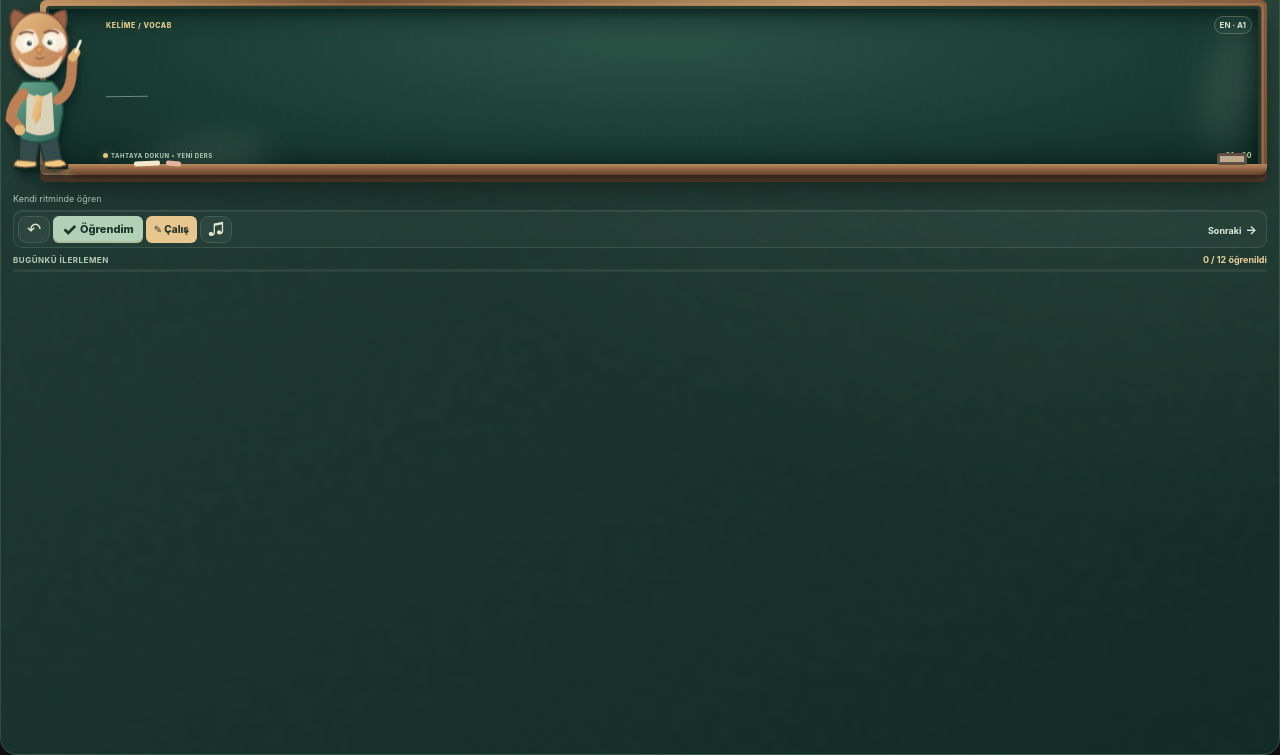
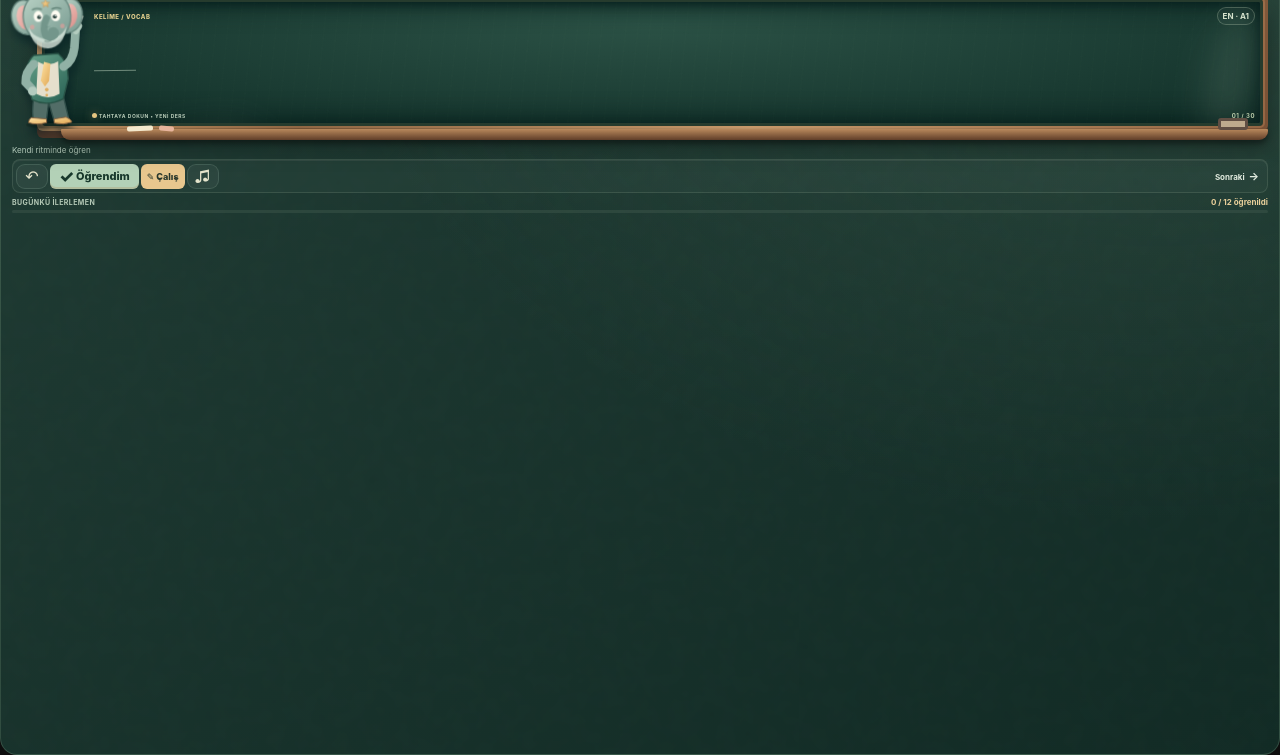
Before and after one commit to snansrin/ChalkLingo, an Electron app: page ui/index.html in a window 1280 px wide. Shown: the part 45-800 px from the top of the page. Drawn offline with Linux system fonts and the light colour scheme; no server answers.

Commit message:
Make ChalkLingo more compact with Mimo the memory elephant

```diff
--- a/main.cjs
+++ b/main.cjs
@@ -8,7 +8,7 @@ const { requestLocalTutor } = require('./ui/ollama-bridge.cjs');
 protocol.registerSchemesAsPrivileged([{scheme:'chalk',privileges:{standard:true,secure:true,supportFetchAPI:true,stream:true}}]);
 let mainWindow;
 let tray;
-const SMALL={width:360,height:340},LARGE={width:520,height:640};
+const SMALL={width:320,height:280},LARGE={width:520,height:640};
 let quitting=false;
 let layoutExpanded=false,compactPosition=null;
 function startupExe(){return process.env.PORTABLE_EXECUTABLE_FILE||process.execPath;}
--- a/package.json
+++ b/package.json
@@ -1,6 +1,6 @@
 {
   "name": "chalklingo",
-  "version": "0.3.5",
+  "version": "0.3.6",
   "description": "A research-informed interactive chalkboard language tutor with optional local LLM",
   "author": "ChalkLingo Contributors",
   "license": "MIT",
--- a/ui/app.js
+++ b/ui/app.js
@@ -78,7 +78,7 @@ function setCurrent(card){
  elements.lessonExample.textContent=card.example;
  elements.lessonExample.setAttribute('title',card.note);
  elements.teacherTip.title=card.note;
- elements.teacherTip.textContent=persisted.dayIsReview&&activeDay()?'Lumi: Bildiklerini sağlamlaştırıyoruz. Bu kelimeler kalıcı hafızana yerleşiyor.':activeDay()?`Lumi: Gün ${persisted.dayNumber}. “${card.front}” kelimesini örneğinde yakala.`:(card.note||'Lumi: Her gün küçük bir adım, güçlü bir alışkanlık kurar.');
+   elements.teacherTip.textContent=persisted.dayIsReview&&activeDay()?'Mimo: Bildiklerini sağlamlaştırıyoruz. Bu kelimeler kalıcı hafızana yerleşiyor.':activeDay()?`Mimo: Gün ${persisted.dayNumber}. “${card.front}” kelimesini örneğinde yakala.`:(card.note||'Mimo: Her gün küçük bir adım, güçlü bir alışkanlık kurar.');
  const list=deck();
  const index=list.findIndex(x=>x.id===card.id)+1;
  elements.lessonIndex.textContent=`${String(index).padStart(2,'0')} / ${String(list.length).padStart(2,'0')}`;
@@ -306,7 +306,7 @@ function attach(){
  document.addEventListener('chalk:practiceOpened',()=>{panel('expanded');cancelTransition();scheduler.pause();clearTimeout(speakTimer);cancelPronunciation();mood('thinking');});
  document.addEventListener('chalk:feedback',e=>{
   mood(e.detail);
-  const lines={correct:'Lumi: Güzel hatırladın. Şimdi bu kelimeyi kendi cümlende kullan.',retry:'Lumi: Acele yok. İpucuna bak, bir kez daha dene; hatalar öğrenmenin parçası.',complete:'Lumi: Oturum tamamlandı. Kısa bir nefes al; hazır olduğunda yeni kelimeler seni bekliyor.'};
+  const lines={correct:'Mimo: Güzel hatırladın. Şimdi bu kelimeyi kendi cümlende kullan.',retry:'Mimo: Acele yok. İpucuna bak, bir kez daha dene; hatalar öğrenmenin parçası.',complete:'Mimo: Oturum tamamlandı. Kısa bir nefes al; hazır olduğunda yeni kelimeler seni bekliyor.'};
   if(lines[e.detail])elements.teacherTip.textContent=lines[e.detail];
   if(settings.lessonSound)cue(e.detail);
  });
--- a/ui/index.html
+++ b/ui/index.html
@@ -47,34 +47,42 @@
         <div class="eraser" id="eraser" aria-hidden="true"></div>
       </div>
     </div>
-    <div class="teacher" title="Lumi · kelime koçun" aria-hidden="true">
+    <div class="teacher" title="Mimo · hafıza filin" aria-hidden="true">
       <svg viewBox="0 0 180 330" aria-hidden="true" focusable="false">
         <defs>
-          <linearGradient id="owlBody" x1=".1" y1="0" x2=".9" y2="1"><stop offset="0" stop-color="#65a28b"/><stop offset="1" stop-color="#2d6658"/></linearGradient>
-          <linearGradient id="owlFeather" x1="0" y1="0" x2=".8" y2="1"><stop offset="0" stop-color="#e8bd83"/><stop offset="1" stop-color="#bd8055"/></linearGradient>
-          <linearGradient id="owlScarf" x1="0" y1="0" x2="1" y2="1"><stop offset="0" stop-color="#f2d59c"/><stop offset="1" stop-color="#d99f5d"/></linearGradient>
+          <linearGradient id="elephantBody" x1=".1" y1="0" x2=".9" y2="1"><stop offset="0" stop-color="#b9d2c5"/><stop offset="1" stop-color="#789b91"/></linearGradient>
+          <linearGradient id="elephantEar" x1="0" y1="0" x2="1" y2="1"><stop offset="0" stop-color="#f3c6bd"/><stop offset="1" stop-color="#d88f8a"/></linearGradient>
+          <linearGradient id="elephantVest" x1="0" y1="0" x2=".8" y2="1"><stop offset="0" stop-color="#68a38a"/><stop offset="1" stop-color="#2d6658"/></linearGradient>
+          <linearGradient id="elephantGold" x1="0" y1="0" x2="1" y2="1"><stop offset="0" stop-color="#ffe4a6"/><stop offset="1" stop-color="#dfa653"/></linearGradient>
         </defs>
-        <ellipse cx="86" cy="316" rx="50" ry="8" fill="#00130e" opacity=".28"/>
-        <path d="M55 235 Q44 268 48 304 Q59 314 77 308 L84 266 L94 307 Q111 314 126 304 L116 244Z" fill="#334c4b" stroke="#1d3732" stroke-width="3"/>
-        <path d="M44 300 Q38 303 37 310 Q54 316 78 311 L78 303Z M94 303 L94 311 Q115 316 134 309 Q132 302 122 299Z" fill="#f0c982" stroke="#805c3d" stroke-width="2"/>
-        <path d="M54 154 Q36 170 39 220 L50 260 Q83 276 119 257 L128 214 Q129 171 108 154Z" fill="url(#owlBody)" stroke="#214e43" stroke-width="3"/>
-        <path d="M61 174 Q84 191 108 173 L112 246 Q86 262 59 246Z" fill="#e6dbc0" opacity=".92"/>
-        <path d="M78 178 L91 182 L87 220 L78 233 L70 220Z" fill="url(#owlScarf)"/>
-        <path d="M54 177 Q34 195 32 223 L47 240" fill="none" stroke="#bd8055" stroke-width="20" stroke-linecap="round"/>
-        <circle cx="48" cy="244" r="10" fill="#e4b878"/>
-        <g class="chalk-arm"><path d="M116 188 Q137 178 144 149 L150 112" fill="none" stroke="#bd8055" stroke-width="19" stroke-linecap="round"/><path d="M150 112 L157 103" fill="none" stroke="#e4b878" stroke-width="16" stroke-linecap="round"/><path d="M157 102 L167 83" fill="none" stroke="#f5f0df" stroke-width="5" stroke-linecap="round"/></g>
+        <ellipse cx="86" cy="316" rx="48" ry="8" fill="#00130e" opacity=".28"/>
+        <path d="M61 235 Q49 269 53 303 Q64 314 82 307 L87 266 L99 307 Q117 314 131 303 L116 240Z" fill="#526d67" stroke="#304e49" stroke-width="3"/>
+        <path d="M49 300 Q43 304 43 311 Q60 317 83 311 L82 303Z M99 303 L99 312 Q120 317 138 310 Q136 303 125 299Z" fill="url(#elephantGold)" stroke="#805c3d" stroke-width="2"/>
+        <path d="M55 164 Q35 180 39 220 L51 261 Q83 277 119 259 L130 215 Q130 177 108 160Z" fill="url(#elephantVest)" stroke="#285346" stroke-width="3"/>
+        <path d="M64 178 Q86 191 108 177 L111 248 Q86 263 60 248Z" fill="#f0e6d2" opacity=".94"/>
+        <path d="M77 178 L91 182 L88 220 L79 232 L70 219Z" fill="url(#elephantGold)"/>
+        <circle cx="83" cy="239" r="4" fill="#dfad5f"/><circle cx="83" cy="251" r="3" fill="#dfad5f"/>
+        <path d="M55 183 Q36 200 37 223 L51 238" fill="none" stroke="#91b1a5" stroke-width="19" stroke-linecap="round"/>
+        <circle cx="52" cy="242" r="10" fill="#b3ccbf"/>
+        <g class="chalk-arm"><path d="M117 188 Q138 178 144 149 L150 112" fill="none" stroke="#91b1a5" stroke-width="19" stroke-linecap="round"/><path d="M150 112 L157 103" fill="none" stroke="#b3ccbf" stroke-width="16" stroke-linecap="round"/><path d="M157 102 L167 83" fill="none" stroke="#f5f0df" stroke-width="5" stroke-linecap="round"/></g>
         <g class="teacher-head">
-          <path d="M42 67 Q27 33 42 20 Q59 25 69 39 Q88 31 106 40 Q118 25 137 24 Q144 48 128 72Z" fill="#9c6245" stroke="#744b3c" stroke-width="3" stroke-linejoin="round"/>
-          <ellipse cx="86" cy="83" rx="53" ry="57" fill="url(#owlFeather)" stroke="#83543e" stroke-width="3"/>
-          <path d="M41 84 Q49 54 75 58 Q84 65 86 82 Q74 100 51 101Z M91 82 Q97 58 116 58 Q135 63 137 86 L126 102 Q103 100 91 82Z" fill="#f6ecd9"/>
-          <ellipse cx="66" cy="81" rx="10" ry="12" fill="#fbf7e9"/><ellipse cx="108" cy="81" rx="10" ry="12" fill="#fbf7e9"/>
-          <circle class="teacher-eye" cx="68" cy="83" r="4.5" fill="#223c38"/><circle class="teacher-eye" cx="106" cy="83" r="4.5" fill="#223c38"/>
-          <circle cx="69.5" cy="81" r="1.5" fill="#fff"/><circle cx="107.5" cy="81" r="1.5" fill="#fff"/>
-          <path d="M78 92 Q86 87 94 92 L86 104Z" fill="#df9c55" stroke="#9b6942" stroke-width="1.5" stroke-linejoin="round"/>
-          <path class="teacher-mouth" d="M79 110 Q86 115 94 110" stroke="#84523f" stroke-width="2.4" fill="none" stroke-linecap="round"/>
-          <path d="M47 108 Q61 128 86 127 Q112 129 128 106 Q121 147 87 148 Q56 145 47 108Z" fill="#f4e7cf" opacity=".92"/>
-          <path d="M51 65 Q62 58 75 64 M97 64 Q111 57 122 65" stroke="#80533e" stroke-width="4" fill="none" stroke-linecap="round"/>
-          <circle cx="48" cy="99" r="4" fill="#d98a6c" opacity=".65"/><circle cx="125" cy="99" r="4" fill="#d98a6c" opacity=".65"/>
+          <ellipse cx="39" cy="79" rx="30" ry="38" fill="url(#elephantBody)" stroke="#66877e" stroke-width="3" transform="rotate(-12 39 79)"/>
+          <ellipse cx="39" cy="80" rx="19" ry="27" fill="url(#elephantEar)" transform="rotate(-12 39 80)"/>
+          <ellipse cx="133" cy="79" rx="30" ry="38" fill="url(#elephantBody)" stroke="#66877e" stroke-width="3" transform="rotate(12 133 79)"/>
+          <ellipse cx="133" cy="80" rx="19" ry="27" fill="url(#elephantEar)" transform="rotate(12 133 80)"/>
+          <ellipse cx="86" cy="79" rx="52" ry="57" fill="url(#elephantBody)" stroke="#66877e" stroke-width="3"/>
+          <path d="M45 101 Q52 119 69 125 Q86 132 104 125 Q121 119 128 101 Q121 147 86 149 Q51 147 45 101Z" fill="#dce9df" opacity=".78"/>
+          <ellipse cx="67" cy="78" rx="10" ry="12" fill="#fffdf3"/><ellipse cx="105" cy="78" rx="10" ry="12" fill="#fffdf3"/>
+          <circle class="teacher-eye" cx="69" cy="80" r="4.5" fill="#263f3a"/><circle class="teacher-eye" cx="103" cy="80" r="4.5" fill="#263f3a"/>
+          <circle cx="70.5" cy="78" r="1.5" fill="#fff"/><circle cx="104.5" cy="78" r="1.5" fill="#fff"/>
+          <path d="M55 63 Q64 58 74 63 M98 63 Q108 58 117 63" stroke="#64857a" stroke-width="3.5" fill="none" stroke-linecap="round"/>
+          <g class="elephant-trunk">
+            <path d="M85 83 C79 94 77 105 80 116 C82 124 91 127 98 123 C104 120 105 114 101 111 C98 109 94 111 94 114" fill="none" stroke="#73968b" stroke-width="15" stroke-linecap="round" stroke-linejoin="round"/>
+            <path d="M82 101 Q87 104 92 101" stroke="#678a80" stroke-width="1.5" fill="none" opacity=".8"/>
+          </g>
+          <path class="teacher-mouth" d="M79 133 Q86 137 93 132" stroke="#64857a" stroke-width="2" fill="none" stroke-linecap="round"/>
+          <circle cx="53" cy="101" r="5" fill="#e99d99" opacity=".62"/><circle cx="119" cy="101" r="5" fill="#e99d99" opacity=".62"/>
+          <path d="M84 42 l2.5 6 6.5.5-5 4 1.5 6-5.5-3.5-5.5 3.5 1.5-6-5-4 6.5-.5Z" fill="url(#elephantGold)" stroke="#ba8648" stroke-width="1"/>
         </g>
       </svg>
     </div>
--- a/ui/studio.css
+++ b/ui/studio.css
@@ -15,6 +15,7 @@
 .teacher .chalk-arm{animation:none;transform:rotate(-5deg);transition:transform .65s cubic-bezier(.2,.8,.3,1)}
 .board-shell.is-erasing+.teacher .chalk-arm{animation:writeArm .48s ease-in-out 1}
 .teacher-eye{transform-box:fill-box;transform-origin:center}
+.elephant-trunk{transform-box:fill-box;transform-origin:50% 4%;animation:trunkSway 5.2s ease-in-out infinite}
 body[data-mood=correct] .teacher-head,body[data-mood=complete] .teacher-head{animation:teacherNod .7s ease-in-out 2}
 body[data-mood=thinking] .teacher .chalk-arm{transform:rotate(9deg)}
 .teacher-mouth{transform-box:fill-box;transform-origin:center}
@@ -44,41 +45,42 @@ body.settings-open .teacher,body.practicing .teacher{animation-play-state:paused
 @keyframes headListen{0%,35%,100%{transform:rotate(0)}50%,70%{transform:rotate(-2deg)}}
 @keyframes teacherNod{0%,100%{transform:rotate(0)}50%{transform:rotate(4deg) translateY(2px)}}
 @keyframes teacherTalk{to{transform:scaleY(1.6)}}
+@keyframes trunkSway{0%,100%{transform:rotate(0)}42%{transform:rotate(-2deg)}72%{transform:rotate(1.5deg)}}
 @media(prefers-reduced-motion:reduce){*,*:before,*:after{animation:none!important;transition:none!important}}
 body.reduce-motion *,body.reduce-motion *:before,body.reduce-motion *:after{animation:none!important;transition:none!important}
 [hidden]{display:none!important}
 
 
-/* Sticky-note sized 360×340 widget; lessons and settings expand on demand. */
+/* Compact sticky-note widget; lessons and settings expand on demand. */
 .widget{width:100%;height:100%;border-radius:17px}
-.titlebar{height:37px;padding:0 9px 0 13px}
+.titlebar{height:33px;padding:0 8px 0 11px}
 .brand-mark{font-size:18px}.brand-name{font-size:13px}.brand-tag{display:none}
 .window-actions{gap:2px}.icon-btn{width:25px;height:25px;font-size:16px}
-.classroom{padding:3px 12px 8px}
+.classroom{padding:2px 11px 5px}
 .upper-label{display:none}
-.scene{height:194px;margin:0}
-.board-shell{top:4px;left:27px;right:0;height:175px;padding:6px;border-radius:6px}
-.board-head{left:57px;right:6px;top:7px}.card-type{font-size:7px;letter-spacing:.6px}
+.scene{height:151px;margin:0}
+.board-shell{top:3px;left:25px;right:0;height:137px;padding:5px;border-radius:6px}
+.board-head{left:49px;right:5px;top:5px}.card-type{font-size:6px;letter-spacing:.5px}
 .level-pill{font-size:8px;padding:3px 5px}
-.lesson-surface{top:31px;left:57px;right:7px;bottom:23px}
-.chalk-word{font-size:22px;line-height:1.17;max-height:50px}.chalk-word.long-word{font-size:15px}
-.chalk-word.japanese{font-size:18px}.chalk-word.long-word.japanese{font-size:14px}
-.phonetic{font-size:9px;min-height:11px;margin-top:2px}
-.chalk-divider{margin-top:5px}
-.chalk-translation{font-size:12px;margin-top:5px;max-height:30px}
-.chalk-example{font-size:9px;margin-top:3px;line-height:1.2;max-height:26px}
-.board-footer{bottom:6px;left:54px;right:6px;font-size:6px;gap:3px}.chalk-progress{font-size:7px}
-.teacher{left:-20px;bottom:14px;width:99px;height:178px}
-.chalk-tray{bottom:15px;left:55px;right:0}
-.rhythm-bar{height:17px;margin:0;font-size:9px}.rhythm-bar button{font-size:9px;padding:1px 6px}
+.lesson-surface{top:25px;left:49px;right:6px;bottom:18px}
+.chalk-word{font-size:19px;line-height:1.12;max-height:40px}.chalk-word.long-word{font-size:13px}
+.chalk-word.japanese{font-size:16px}.chalk-word.long-word.japanese{font-size:12px}
+.phonetic{font-size:8px;min-height:9px;margin-top:1px}
+.chalk-divider{margin-top:3px}
+.chalk-translation{font-size:11px;margin-top:3px;max-height:26px}
+.chalk-example{font-size:8px;margin-top:2px;line-height:1.15;max-height:21px}
+.board-footer{bottom:4px;left:47px;right:5px;font-size:5px;gap:2px}.chalk-progress{font-size:6px}
+.teacher{left:-4px;bottom:11px;width:84px;height:151px}
+.chalk-tray{bottom:2px;left:49px;right:0}
+.rhythm-bar{height:15px;margin:0;font-size:8px}.rhythm-bar button{font-size:8px;padding:1px 5px}
 .message-line{display:none}
-.actions-card{height:38px;padding:4px;margin-top:3px;gap:3px!important;border-radius:9px}
-.round-action{width:29px;height:27px;font-size:17px}
-.learn-action{height:27px;gap:3px;padding:0 7px;font-size:10px;border-radius:6px}
-.actions-card #practiceBtn{height:27px;padding:0 8px;font-size:10px;border-radius:6px;white-space:nowrap}
-.next-action{height:27px;padding:0 3px;font-size:9px}.next-action span{font-size:12px}
-.bottom-strip{margin-top:6px}.progress-label{font-size:8px;letter-spacing:.5px}
-.progress-numbers{font-size:9px}.progress-track{margin-top:4px;height:3px}.footer-hint{display:none}
+.actions-card{height:34px;padding:3px;margin-top:2px;gap:2px!important;border-radius:8px}
+.round-action{width:26px;height:25px;font-size:16px}
+.learn-action{height:25px;gap:2px;padding:0 6px;font-size:9px;border-radius:6px}
+.actions-card #practiceBtn{height:25px;padding:0 6px;font-size:9px;border-radius:6px;white-space:nowrap}
+.next-action{height:25px;padding:0 2px;font-size:8px}.next-action span{font-size:11px}
+.bottom-strip{margin-top:4px}.progress-label{font-size:7px;letter-spacing:.4px}
+.progress-numbers{font-size:8px}.progress-track{margin-top:3px;height:3px}.footer-hint{display:none}
 .settings-overlay{inset:0;padding:12px}.settings-panel{height:100%;max-height:100%;padding:14px 17px;overflow:auto}
 .practice-overlay{inset:37px 9px 9px;padding:14px}
 .voice-setting{display:flex;flex-direction:column;gap:5px;color:#d6c49e;font-size:10px;margin:10px 0}
```
Also changed, not shown: docs/VALIDATION.md (+7 -0 lines), tests/screenshots.cjs (+3 -3 lines), tests/widget-desktop.cjs (+4 -4 lines), tests/widget.test.cjs (+8 -1 lines), README.md, docs/screenshots/widget-compact.png, docs/screenshots/widget-next-day.png, docs/screenshots/widget-practice.png, docs/screenshots/widget-settings.png, docs/screenshots/widget-voice.png, 1 other file.
